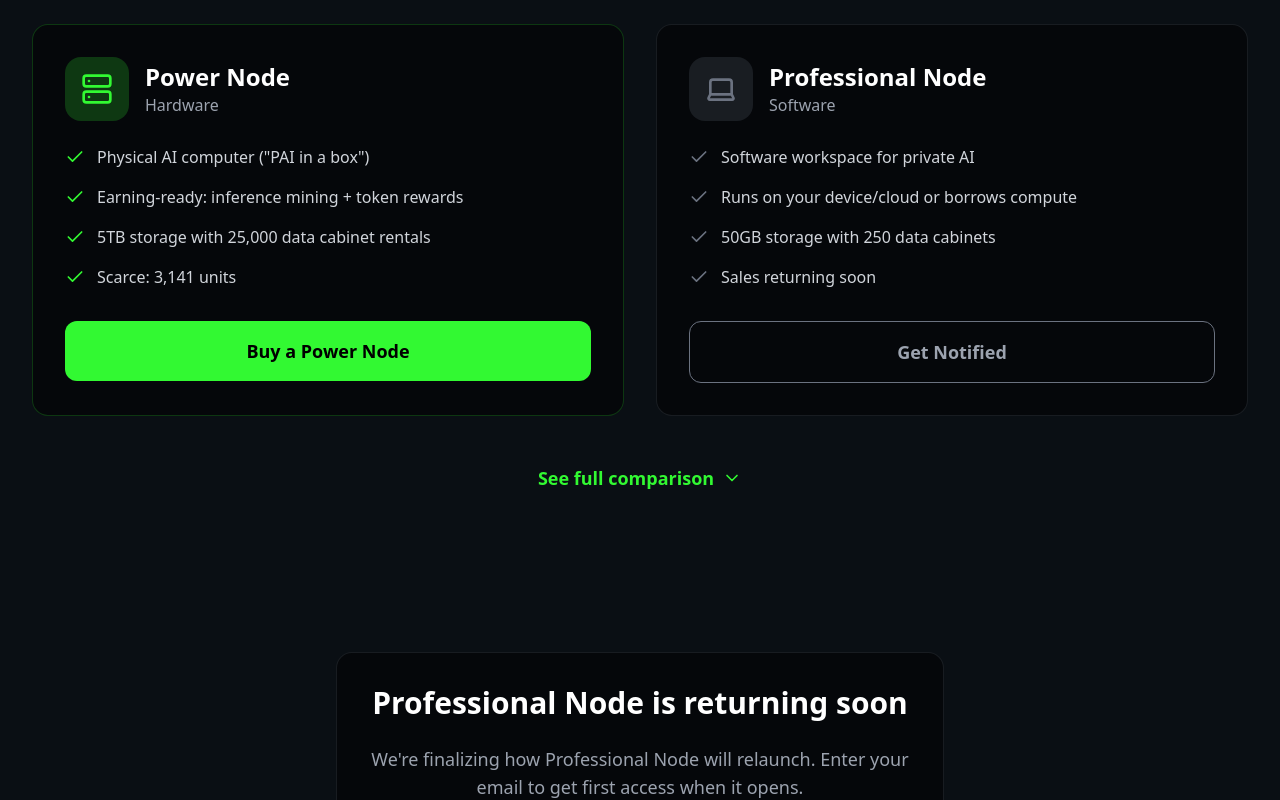
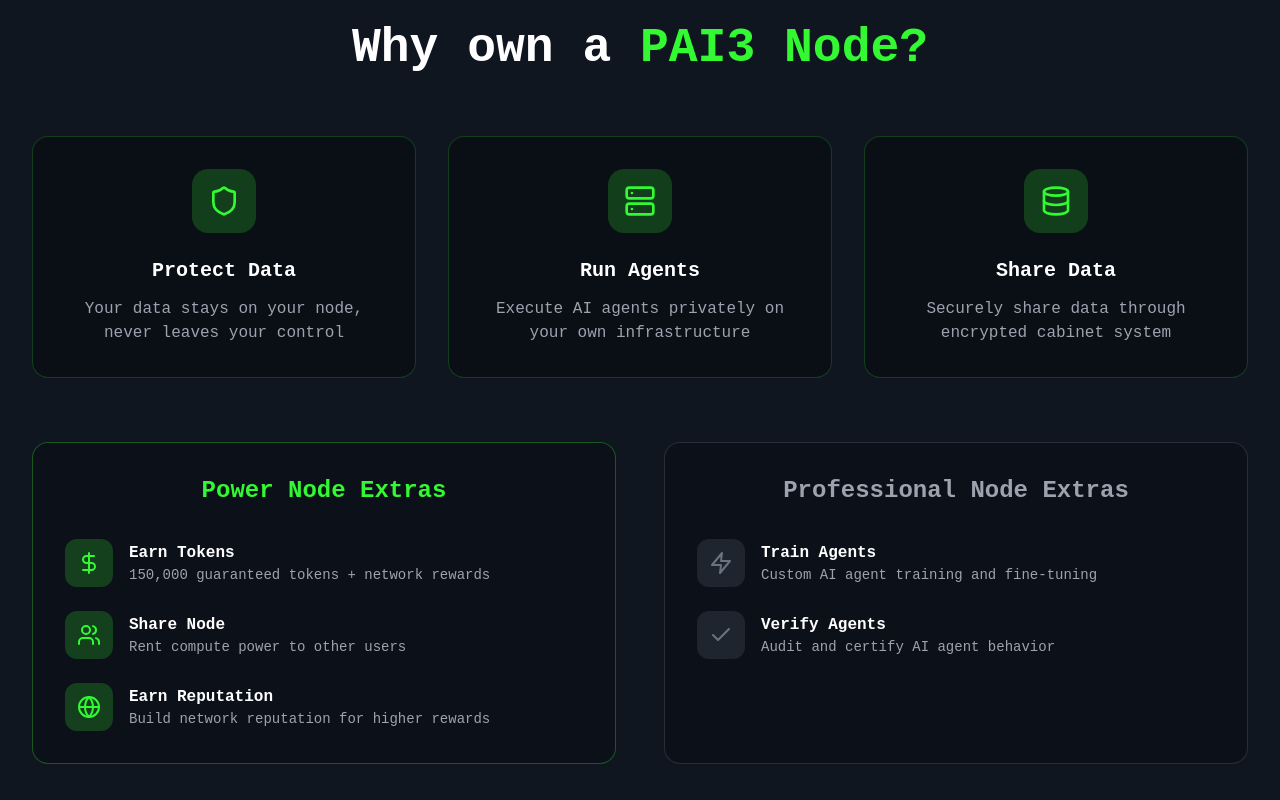
Before and after one commit to opsvoice/pai3-powernode, a React (Vite) app: page / in a window 1280 px wide. Shown: the part 1100-1900 px from the top of the page. Built offline with nearby package versions, Linux system fonts and the light colour scheme.

Commit message:
Updated NodeTypesPage.tsx

```diff
--- a/src/pages/NodeTypesPage.tsx
+++ b/src/pages/NodeTypesPage.tsx
@@ -259,6 +259,181 @@ const NodeTypesPage = () => {
               </button>
             </div>
           </motion.div>
+        </div>
+      </section>
+
+      {/* Why own a PAI3 Node Section */}
+      <section className="py-20 bg-[#0F1620]">
+        <div className="max-w-7xl mx-auto px-4 sm:px-6 lg:px-8">
+          <motion.div
+            initial={{ opacity: 0, y: 30 }}
+            whileInView={{ opacity: 1, y: 0 }}
+            transition={{ duration: 0.8 }}
+            viewport={{ once: true }}
+            className="text-center mb-16"
+          >
+            <h2 className="text-4xl md:text-5xl font-bold text-white mb-4" style={{ fontFamily: 'Fira Code, monospace' }}>
+              Why own a <span className="text-[#32f932]">PAI3 Node?</span>
+            </h2>
+          </motion.div>
+
+          {/* Universal Benefits - First Row */}
+          <div className="grid md:grid-cols-3 gap-8 mb-16">
+            <motion.div
+              initial={{ opacity: 0, y: 30 }}
+              whileInView={{ opacity: 1, y: 0 }}
+              transition={{ duration: 0.6, delay: 0.1 }}
+              viewport={{ once: true }}
+              className="bg-black/30 border border-[#32f932]/20 rounded-2xl p-8 text-center hover:border-[#32f932]/40 transition-all"
+            >
+              <div className="w-16 h-16 bg-[#32f932]/20 rounded-2xl flex items-center justify-center mx-auto mb-6">
+                <Shield className="h-8 w-8 text-[#32f932]" />
+              </div>
+              <h3 className="text-xl font-bold text-white mb-3" style={{ fontFamily: 'Fira Code, monospace' }}>
+                Protect Data
+              </h3>
+              <p className="text-gray-400" style={{ fontFamily: 'Fira Code, monospace' }}>
+                Your data stays on your node, never leaves your control
+              </p>
+            </motion.div>
+
+            <motion.div
+              initial={{ opacity: 0, y: 30 }}
+              whileInView={{ opacity: 1, y: 0 }}
+              transition={{ duration: 0.6, delay: 0.2 }}
+              viewport={{ once: true }}
+              className="bg-black/30 border border-[#32f932]/20 rounded-2xl p-8 text-center hover:border-[#32f932]/40 transition-all"
+            >
+              <div className="w-16 h-16 bg-[#32f932]/20 rounded-2xl flex items-center justify-center mx-auto mb-6">
+                <Server className="h-8 w-8 text-[#32f932]" />
+              </div>
+              <h3 className="text-xl font-bold text-white mb-3" style={{ fontFamily: 'Fira Code, monospace' }}>
+                Run Agents
+              </h3>
+              <p className="text-gray-400" style={{ fontFamily: 'Fira Code, monospace' }}>
+                Execute AI agents privately on your own infrastructure
+              </p>
+            </motion.div>
+
+            <motion.div
+              initial={{ opacity: 0, y: 30 }}
+              whileInView={{ opacity: 1, y: 0 }}
+              transition={{ duration: 0.6, delay: 0.3 }}
+              viewport={{ once: true }}
+              className="bg-black/30 border border-[#32f932]/20 rounded-2xl p-8 text-center hover:border-[#32f932]/40 transition-all"
+            >
+              <div className="w-16 h-16 bg-[#32f932]/20 rounded-2xl flex items-center justify-center mx-auto mb-6">
+                <Database className="h-8 w-8 text-[#32f932]" />
+              </div>
+              <h3 className="text-xl font-bold text-white mb-3" style={{ fontFamily: 'Fira Code, monospace' }}>
+                Share Data
+              </h3>
+              <p className="text-gray-400" style={{ fontFamily: 'Fira Code, monospace' }}>
+                Securely share data through encrypted cabinet system
+              </p>
+            </motion.div>
+          </div>
+
+          {/* Node-Specific Benefits - Second Row */}
+          <div className="grid lg:grid-cols-2 gap-12">
+            {/* Power Node Extras */}
+            <motion.div
+              initial={{ opacity: 0, x: -30 }}
+              whileInView={{ opacity: 1, x: 0 }}
+              transition={{ duration: 0.8, delay: 0.4 }}
+              viewport={{ once: true }}
+              className="bg-black/20 border border-[#32f932]/30 rounded-2xl p-8"
+            >
+              <h3 className="text-2xl font-bold text-[#32f932] mb-8 text-center" style={{ fontFamily: 'Fira Code, monospace' }}>
+                Power Node Extras
+              </h3>
+
+              <div className="space-y-6">
+                <div className="flex items-center space-x-4">
+                  <div className="w-12 h-12 bg-[#32f932]/20 rounded-xl flex items-center justify-center flex-shrink-0">
+                    <DollarSign className="h-6 w-6 text-[#32f932]" />
+                  </div>
+                  <div>
+                    <h4 className="font-bold text-white" style={{ fontFamily: 'Fira Code, monospace' }}>Earn Tokens</h4>
+                    <p className="text-sm text-gray-400" style={{ fontFamily: 'Fira Code, monospace' }}>150,000 guaranteed tokens + network rewards</p>
+                  </div>
+                </div>
+
+                <div className="flex items-center space-x-4">
+                  <div className="w-12 h-12 bg-[#32f932]/20 rounded-xl flex items-center justify-center flex-shrink-0">
+                    <Users className="h-6 w-6 text-[#32f932]" />
+                  </div>
+                  <div>
+                    <h4 className="font-bold text-white" style={{ fontFamily: 'Fira Code, monospace' }}>Share Node</h4>
+                    <p className="text-sm text-gray-400" style={{ fontFamily: 'Fira Code, monospace' }}>Rent compute power to other users</p>
+                  </div>
+                </div>
+
+                <div className="flex items-center space-x-4">
+                  <div className="w-12 h-12 bg-[#32f932]/20 rounded-xl flex items-center justify-center flex-shrink-0">
+                    <Globe className="h-6 w-6 text-[#32f932]" />
+                  </div>
+                  <div>
+                    <h4 className="font-bold text-white" style={{ fontFamily: 'Fira Code, monospace' }}>Earn Reputation</h4>
+                    <p className="text-sm text-gray-400" style={{ fontFamily: 'Fira Code, monospace' }}>Build network reputation for higher rewards</p>
+                  </div>
+                </div>
+              </div>
+            </motion.div>
+
+            {/* Professional Node Extras */}
+            <motion.div
+              initial={{ opacity: 0, x: 30 }}
+              whileInView={{ opacity: 1, x: 0 }}
+              transition={{ duration: 0.8, delay: 0.5 }}
+              viewport={{ once: true }}
+              className="bg-black/20 border border-gray-500/30 rounded-2xl p-8"
+            >
+              <h3 className="text-2xl font-bold text-gray-400 mb-8 text-center" style={{ fontFamily: 'Fira Code, monospace' }}>
+                Professional Node Extras
+              </h3>
+
+              <div className="space-y-6">
+                <div className="flex items-center space-x-4">
+                  <div className="w-12 h-12 bg-gray-500/20 rounded-xl flex items-center justify-center flex-shrink-0">
+                    <Zap className="h-6 w-6 text-gray-500" />
+                  </div>
+                  <div>
+                    <h4 className="font-bold text-white" style={{ fontFamily: 'Fira Code, monospace' }}>Train Agents</h4>
+                    <p className="text-sm text-gray-400" style={{ fontFamily: 'Fira Code, monospace' }}>Custom AI agent training and fine-tuning</p>
+                  </div>
+                </div>
+
+                <div className="flex items-center space-x-4">
+                  <div className="w-12 h-12 bg-gray-500/20 rounded-xl flex items-center justify-center flex-shrink-0">
+                    <Check className="h-6 w-6 text-gray-500" />
+                  </div>
+                  <div>
+                    <h4 className="font-bold text-white" style={{ fontFamily: 'Fira Code, monospace' }}>Verify Agents</h4>
+                    <p className="text-sm text-gray-400" style={{ fontFamily: 'Fira Code, monospace' }}>Audit and certify AI agent behavior</p>
+                  </div>
+                </div>
+              </div>
+            </motion.div>
+          </div>
+
+          {/* Subtle connector lines background */}
+          <div className="absolute inset-0 overflow-hidden pointer-events-none opacity-10">
+            <svg className="w-full h-full" viewBox="0 0 1200 800">
+              <defs>
+                <linearGradient id="connectorGlow" x1="0%" y1="0%" x2="100%" y2="100%">
+                  <stop offset="0%" stopColor="#32f932" stopOpacity="0.2" />
+                  <stop offset="50%" stopColor="#32f932" stopOpacity="0.1" />
+                  <stop offset="100%" stopColor="#32f932" stopOpacity="0.2" />
+                </linearGradient>
+              </defs>
+              <path d="M200,200 Q400,100 600,200 T1000,200" stroke="url(#connectorGlow)" strokeWidth="1" fill="none" />
+              <path d="M100,400 Q350,300 600,400 T1100,400" stroke="url(#connectorGlow)" strokeWidth="1" fill="none" />
+              <circle cx="200" cy="200" r="2" fill="#32f932" opacity="0.4" />
+              <circle cx="600" cy="200" r="2" fill="#32f932" opacity="0.4" />
+              <circle cx="1000" cy="200" r="2" fill="#32f932" opacity="0.4" />
+            </svg>
+          </div>
         </div>
       </section>
 
```
